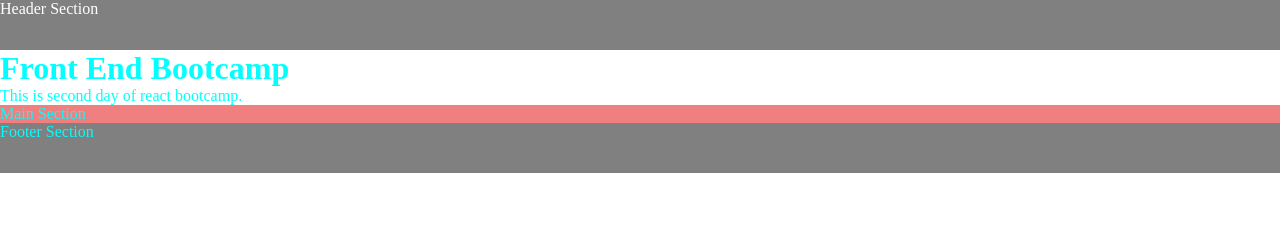
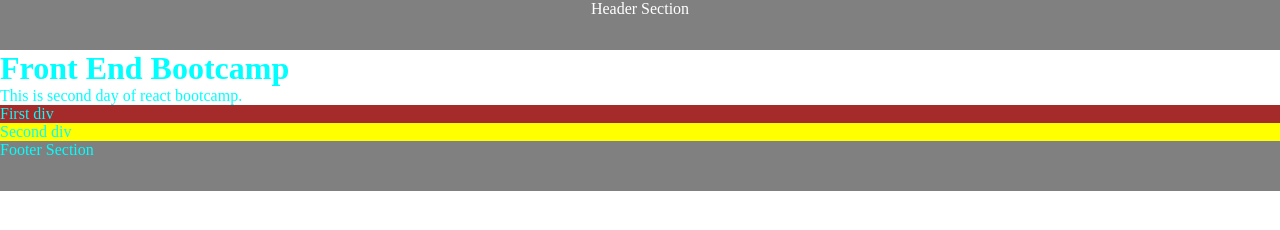
Before and after one commit to karki37/Front-End-Part-1, a plain HTML site: page index.html in a window 1280 px wide. Drawn offline with Linux system fonts and the light colour scheme.

Commit message:
use css  class

```diff
--- a/index.html
+++ b/index.html
@@ -10,7 +10,10 @@
     <header>Header Section</header>
     <h1>Front End Bootcamp</h1>
     <p>This is second day of react bootcamp.</p>
-    <main>Main Section</main>
+    <main>
+      <div class="first">First div</div>
+      <div class="second">Second div</div>
+    </main>
 
     <footer>Footer Section</footer>
   </body>
--- a/style.css
+++ b/style.css
@@ -9,6 +9,7 @@ header {
   color: white;
   background-color: gray;
   height: 50px;
+  text-align: center;
 }
 main {
   height: calc(100vh-50px-50px);
@@ -18,3 +19,9 @@ footer {
   background-color: gray;
   height: 50px;
 }
+.first {
+  background-color: brown;
+}
+.second {
+  background-color: yellow;
+}
```
